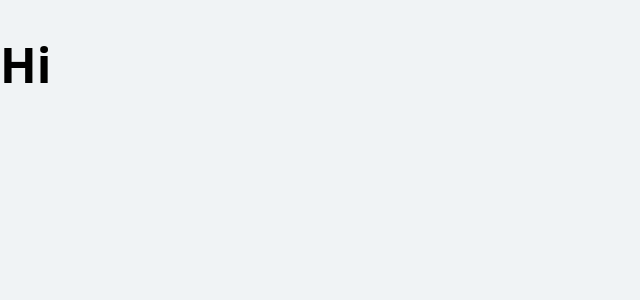
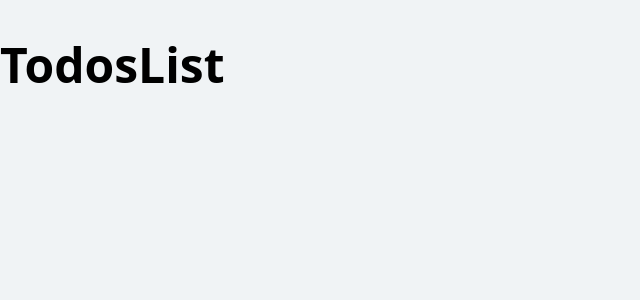
Before and after one commit to szymonbasiul/Routing_Project, a React (Vite) app in the folder client/: page /todos in a window 1280 px wide. Shown: the top 300 px of the page, without its empty margins (0-640 px from the left). Built offline with nearby package versions, Linux system fonts and the light colour scheme.

Commit message:
created: simple pages layout, rooting setup

```diff
--- /dev/null
+++ b/client/src/layouts/RootLayout.jsx
@@ -0,0 +1,5 @@
+import { Outlet } from "react-router-dom";
+
+export const RootLayout = () => {
+	return <Outlet />;
+};
--- a/client/src/main.jsx
+++ b/client/src/main.jsx
@@ -1,9 +1,11 @@
 import React from "react";
 import ReactDOM from "react-dom/client";
 import "./styles.css";
+import { RouterProvider } from "react-router-dom";
+import { router } from "./router";
 
 ReactDOM.createRoot(document.getElementById("root")).render(
 	<React.StrictMode>
-		<h1>Hi</h1>
+		<RouterProvider router={router} />
 	</React.StrictMode>
 );
--- /dev/null
+++ b/client/src/pages/PostList.jsx
@@ -0,0 +1,3 @@
+export const PostList = () => {
+	return <h1>PostList</h1>;
+};
--- /dev/null
+++ b/client/src/pages/TodosList.jsx
@@ -0,0 +1,3 @@
+export const TodosList = () => {
+	return <h1>TodosList</h1>;
+};
--- /dev/null
+++ b/client/src/pages/UserList.jsx
@@ -0,0 +1,3 @@
+export const UserList = () => {
+	return <h1>UserList</h1>;
+};
--- /dev/null
+++ b/client/src/router.jsx
@@ -0,0 +1,27 @@
+import { Navigate, createBrowserRouter } from "react-router-dom";
+import { RootLayout } from "./layouts/RootLayout";
+import { PostList } from "./pages/PostList";
+import { UserList } from "./pages/UserList";
+import { TodosList } from "./pages/TodosList";
+
+export const router = createBrowserRouter([
+	{
+		path: "/",
+		element: <RootLayout />,
+		children: [
+			{ index: true, element: <Navigate to={"/posts"} /> },
+			{
+				path: "posts",
+				element: <PostList />,
+			},
+			{
+				path: "users",
+				element: <UserList />,
+			},
+			{
+				path: "todos",
+				element: <TodosList />,
+			},
+		],
+	},
+]);
```
